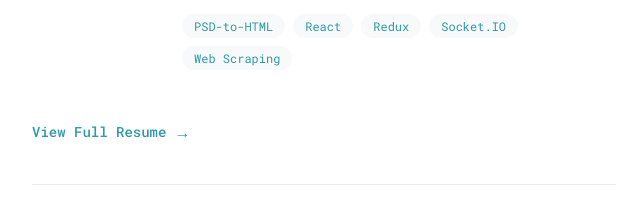
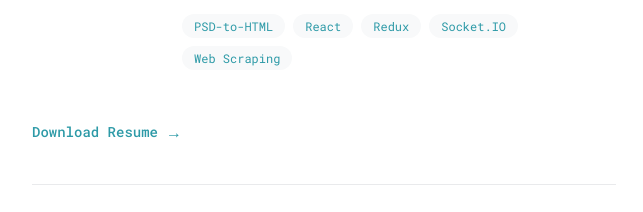
Before and after one commit to xeiaaa/portfolio, a Next.js app: page / in a window 1280 px wide. Shown: the part 1602-1814 px from the top of the page, without its empty margins (616-1259 px from the left). Built offline with nearby package versions, Linux system fonts and the light colour scheme.

Commit message:
update download resume label

```diff
--- a/app/components/ExperienceSection.tsx
+++ b/app/components/ExperienceSection.tsx
@@ -66,7 +66,7 @@
           download
           className="inline-flex items-center gap-2 text-highlight hover:text-primary transition-all duration-300 ease-in-out group"
         >
-          <span className="text-sm font-medium">View Full Resume</span>
+          <span className="text-sm font-medium">Download Resume</span>
           <span className="text-highlight group-hover:translate-x-1 transition-all duration-300 ease-in-out">
             →
           </span>
```
